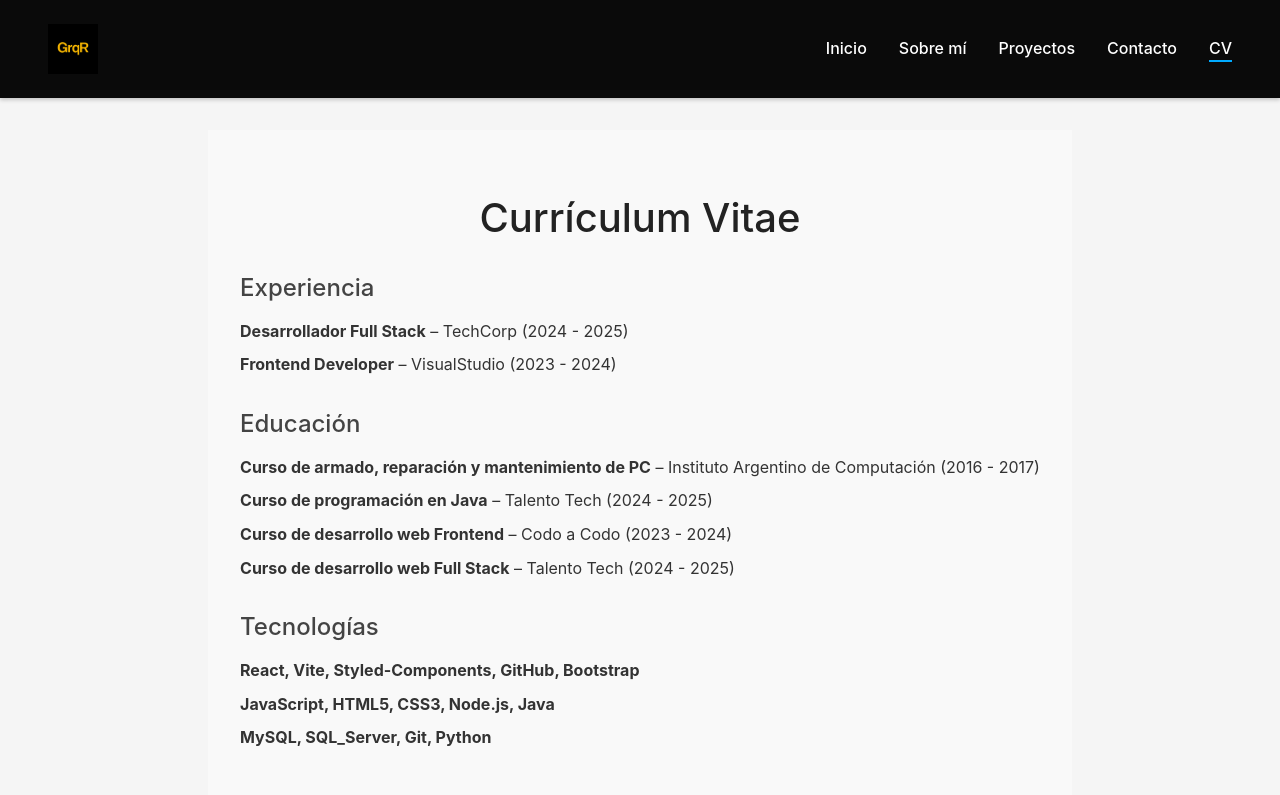
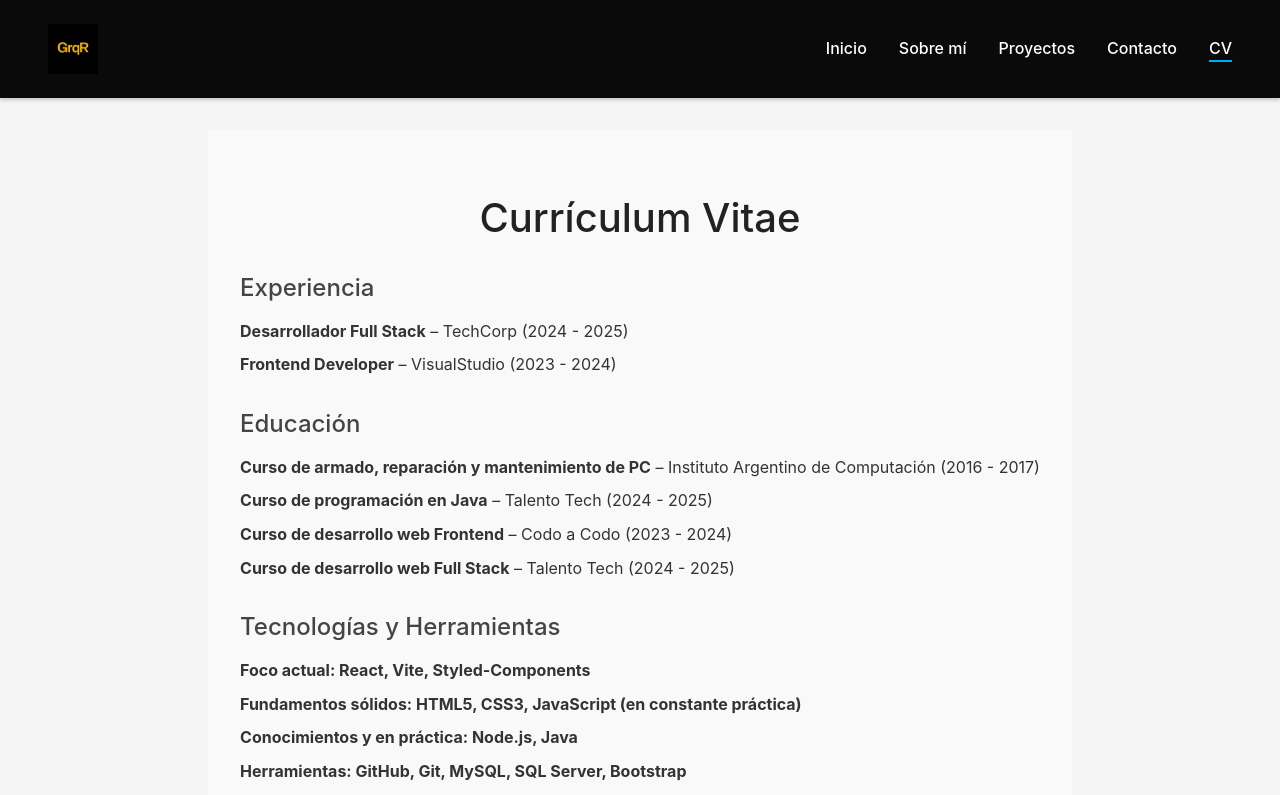
Before and after one commit to georgequispe/portfolio, a React (Vite) app: page /cv in a window 1280 px wide. Shown: the top 795 px of the page. Built offline with nearby package versions, Linux system fonts and the light colour scheme.

Commit message:
fixe the role

```diff
--- a/src/components/Cv.jsx
+++ b/src/components/Cv.jsx
@@ -26,11 +26,14 @@ const CV = () => {
       />
 
       <CVSection
-        title="Tecnologías"
+        title="Tecnologías y Herramientas"
         items={[
-          { role: 'React, Vite, Styled-Components, GitHub, Bootstrap' },
-          { role: 'JavaScript, HTML5, CSS3, Node.js, Java' },
-          { role: 'MySQL, SQL_Server, Git, Python' },
+          { role: 'Foco actual: React, Vite, Styled-Components' },
+          { role: 'Fundamentos sólidos: HTML5, CSS3, JavaScript (en constante práctica)' },
+          { role: 'Conocimientos y en práctica: Node.js, Java' },
+          { role: 'Herramientas: GitHub, Git, MySQL, SQL Server, Bootstrap' },
+          { role: 'Otros: Python (conocimientos básicos)' },
+
         ]}
       />
 
```
